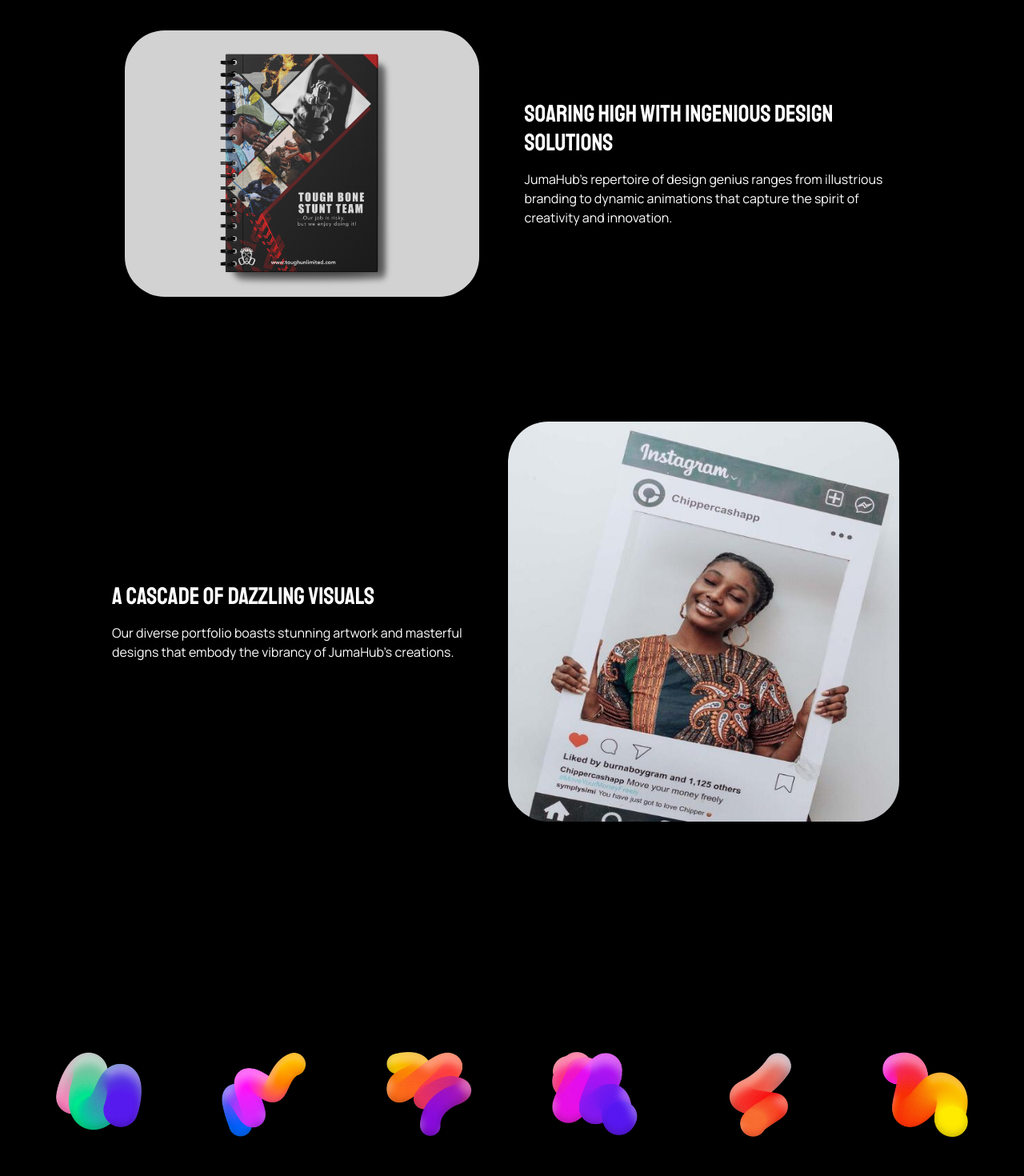
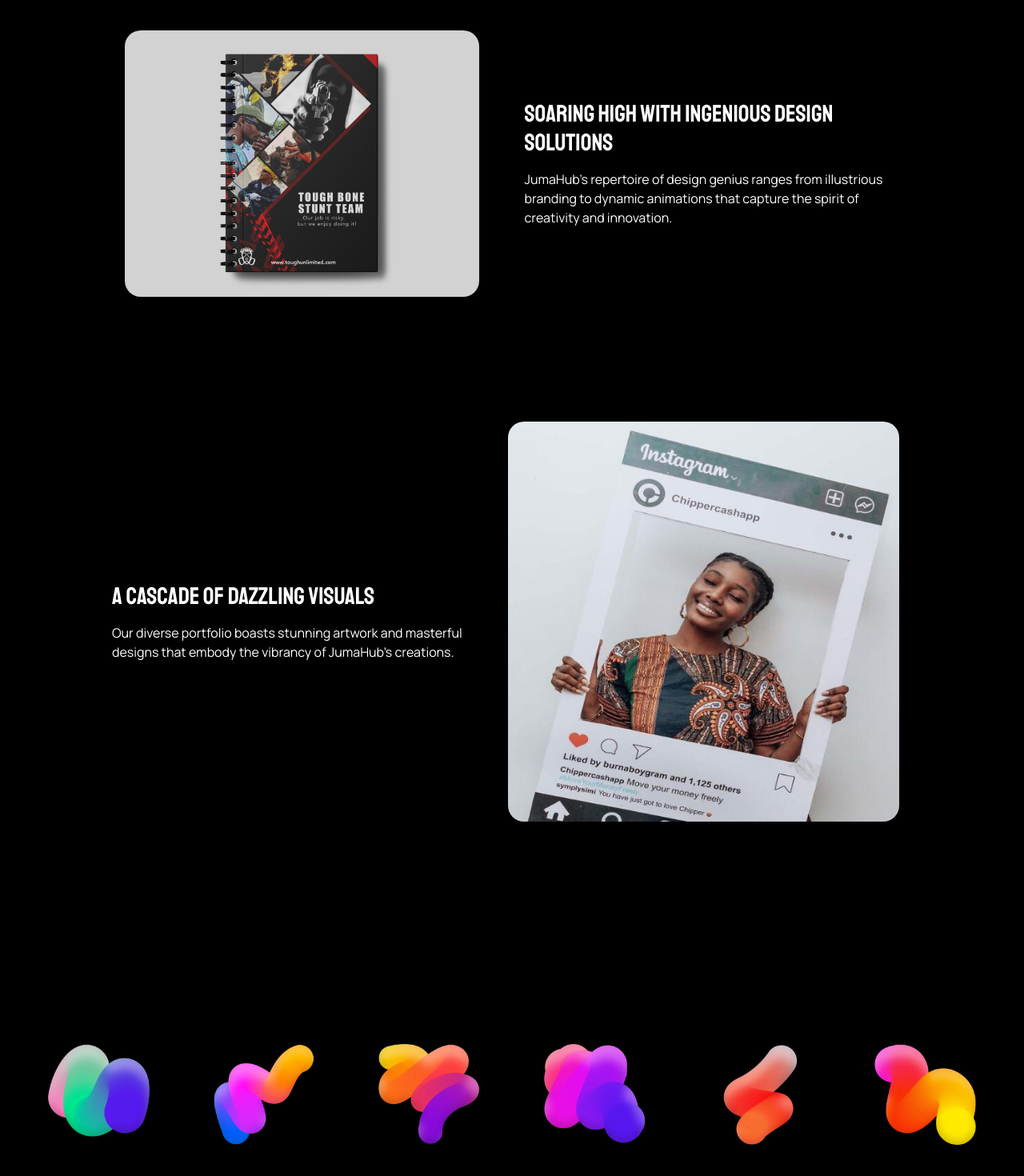
Before and after one commit to Sherifsani/jumahhub, a Next.js app: page / in a window 1280 px wide. Shown: the part 3491-4961 px from the top of the page at 80% size. Built offline with nearby package versions, Linux system fonts and the light colour scheme.

Commit message:
style modif

```diff
--- a/app/globals.css
+++ b/app/globals.css
@@ -50,7 +50,7 @@
 }
 
 .squiggle img {
-    padding: 30px;
+    padding: 20px;
 }
 
 
@@ -61,7 +61,8 @@
     & p {
         color: black;
     }
-    & img{
-    filter: grayscale(100);
+
+    & img {
+        filter: grayscale(100);
     }
 }
--- a/components/NewSect.jsx
+++ b/components/NewSect.jsx
@@ -11,12 +11,12 @@
   return (
     <section className="flex flex-col gap-[100px] max-w-5xl mx-auto py-10 pt-[150px]">
       <div className="flex justify-between p-3 flex-col gap-10 bg-black sm:flex-row items-center">
-        <div className="img w-full rounded-xl p-4">
+        <div className="img w-full rounded-lg p-4">
           <Image
             src={new6}
             quality={100}
             alt={`ejjf`}
-            className="w-full max-h-[500px] rounded-[50px]"
+            className="w-full max-h-[500px] rounded-[20px]"
           />
         </div>
         <div
@@ -34,14 +34,13 @@
           </p>
         </div>
       </div>
-      {/*  dcdkdcdkcdc*/}
       <div className="flex justify-between p-3 flex-col-reverse gap-10 bg-black sm:flex-row-reverse items-center">
-        <div className="img w-full rounded-xl p-4">
+        <div className="img w-full rounded-lg p-4">
           <Image
             src={new8}
             alt={`ejjf`}
             quality={100}
-            className="w-full max-h-[500px] rounded-[50px]"
+            className="w-full max-h-[500px] rounded-[20px]"
           />
         </div>
         <div
```
